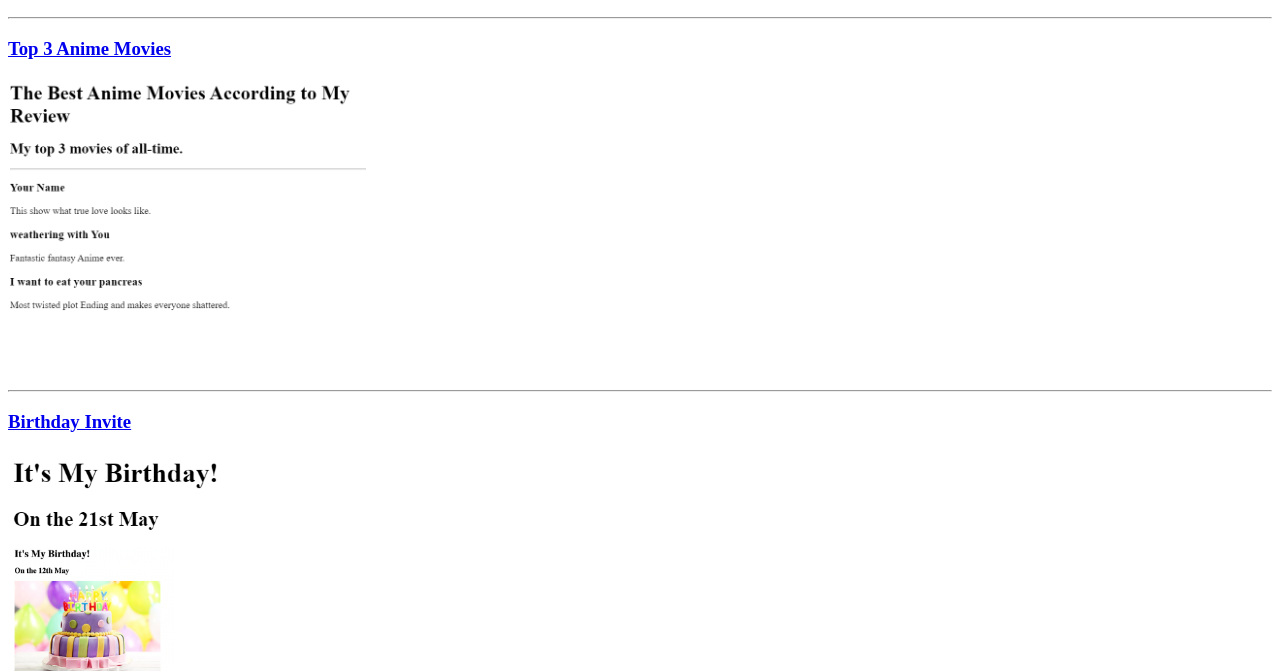
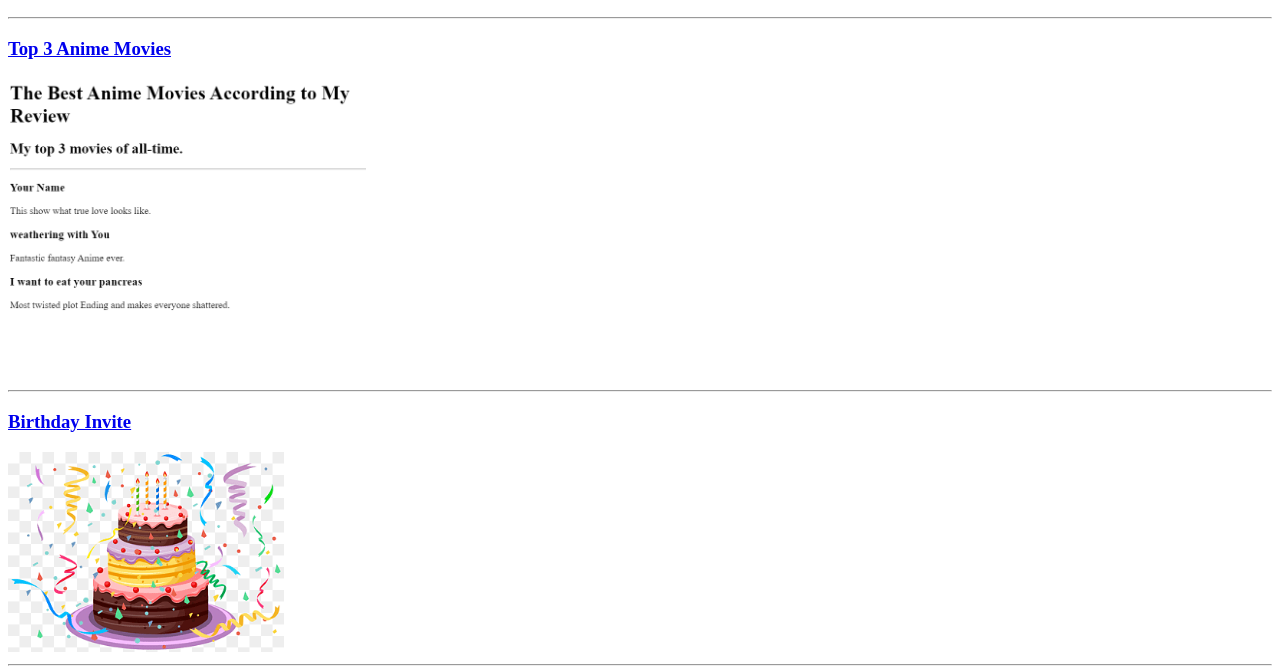
Before and after one commit to JoeSanjai/html-portfolio, a plain HTML site: page index.html in a window 1280 px wide. Shown: the part 110-781 px from the top of the page. Drawn offline with Linux system fonts and the light colour scheme.

Commit message:
Add files via upload

```diff
--- a/index.html
+++ b/index.html
@@ -12,7 +12,7 @@
     <img src="./assets/images/My Movie Rank.png" height="300" alt="Movie Ranking">
     <hr>
     <h3><a href="./public/birthday-invite.html">Birthday Invite</a></h3>
-    <img src="./assets/images/My bday cake.png" height="500" alt="Brithday Invite">
+    <img src="./assets/images/Cake.png" height="200" alt="Brithday Invite">
     <hr>
     <a href="./public/about.html">About Me</a>
     <a href="./public/contact.html">Contact Me</a>
```
Also changed, not shown: public/birthday-invite.html (+1 -1 lines), assets/images/Cake.png (added), 1 other file.
